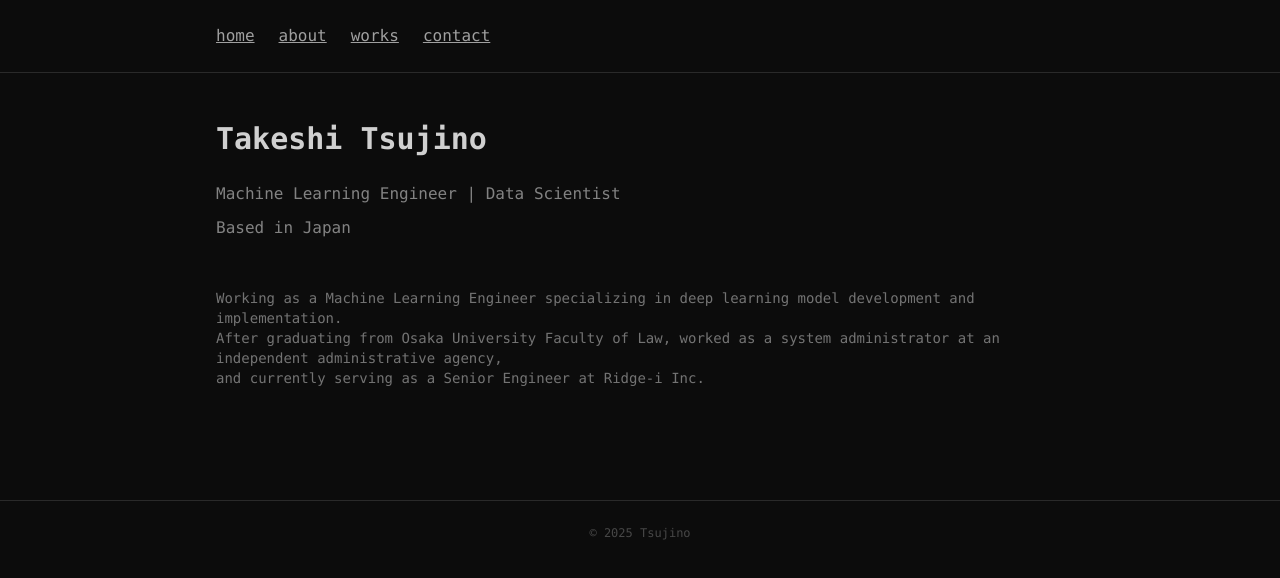
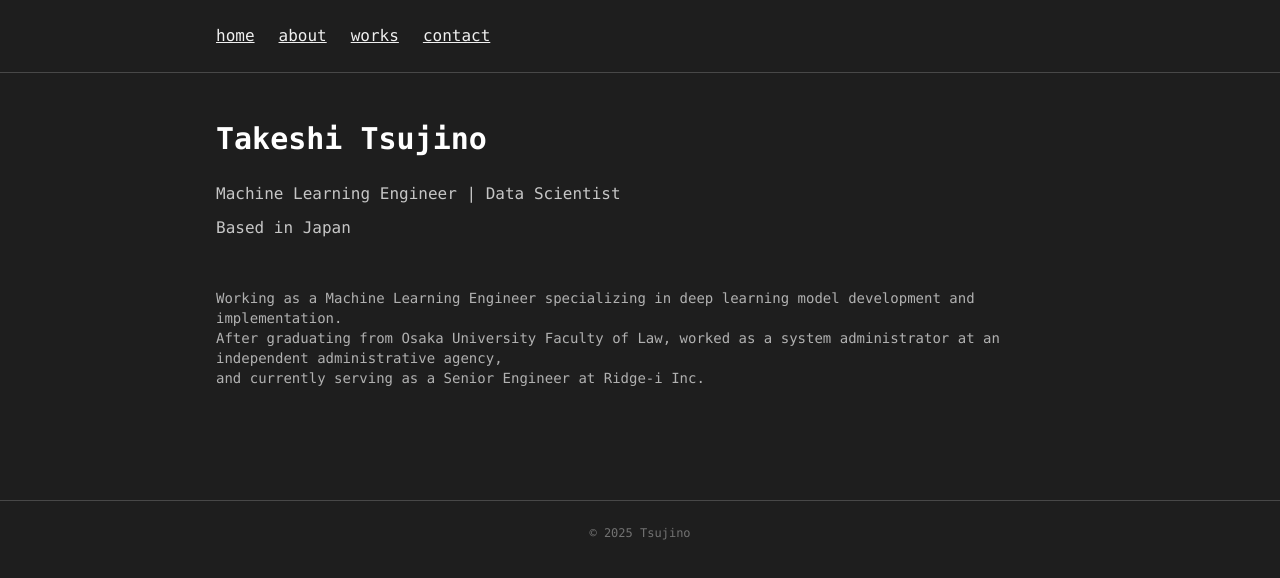
Before and after one commit to ttsujino/ttsujino.github.io, a Next.js app in the folder portfolio/: page / in a window 1280 px wide. Shown: the top 578 px of the page. Built offline with nearby package versions, Linux system fonts and the light colour scheme.

Commit message:
背景色変更

```diff
--- a/portfolio/src/app/globals.css
+++ b/portfolio/src/app/globals.css
@@ -12,8 +12,8 @@ html,
 body {
   margin: 0;
   padding: 0;
-  background-color: #0C0C0C;
-  color: #CCCCCC;
+  background-color: #1E1E1E;
+  color: #FFFFFF;
   font-family: ui-monospace, SFMono-Regular, Menlo, Monaco, Consolas, "Liberation Mono", "Courier New", monospace;
   line-height: 1.6;
 }
@@ -24,14 +24,14 @@ body {
 }
 
 ::-webkit-scrollbar-track {
-  background: #0C0C0C;
+  background: #1E1E1E;
 }
 
 ::-webkit-scrollbar-thumb {
-  background: #50B050;
+  background: #606060;
   border-radius: 6px;
 }
 
 ::-webkit-scrollbar-thumb:hover {
-  background: #60C060;
+  background: #808080;
 }
--- a/portfolio/tailwind.config.ts
+++ b/portfolio/tailwind.config.ts
@@ -12,15 +12,15 @@ export default {
         background: "var(--background)",
         foreground: "var(--foreground)",
         terminal: {
-          bg: "#0C0C0C",
-          text: "#A0A0A0",
+          bg: "#1E1E1E",
+          text: "#F0F0F0",
           green: "#50B050",
           blue: "#8A8A8A",
           yellow: "#B8B8B8",
           red: "#909090",
           purple: "#888888",
           cyan: "#959595",
-          white: "#D0D0D0",
+          white: "#FFFFFF",
         },
       },
       fontFamily: {
```
